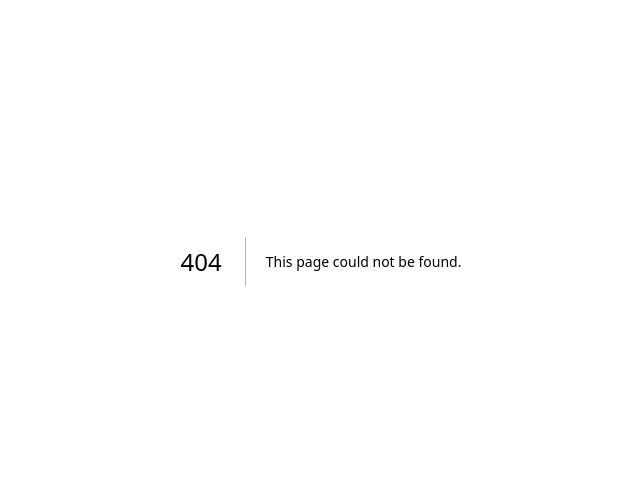
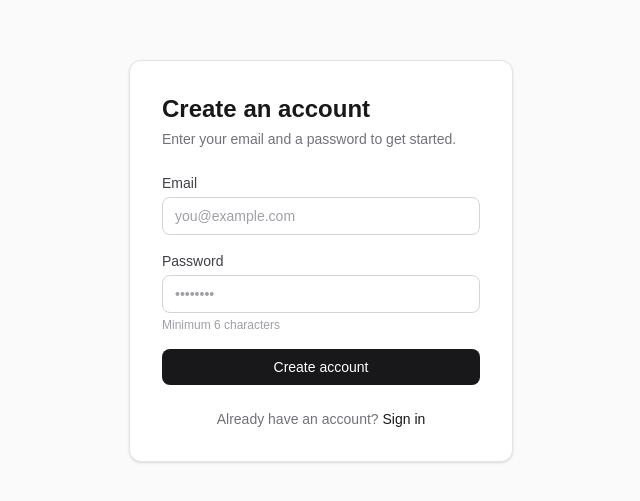
Before and after one commit to dwalmesbah/resumesnap, a Next.js app: page /signup in a window 1280 px wide. Before the commit this address had no page. Shown: the part 139-640 px from the top of the page, without its empty margins (319-959 px from the left). Built offline with nearby package versions, Linux system fonts and the light colour scheme; no server answers.

Commit message:
Add authentication - signup, login, logout, protected dashboard

```diff
--- /dev/null
+++ b/app/components/LogoutButton.js
@@ -0,0 +1,27 @@
+'use client'
+
+import { useState } from 'react'
+import { useRouter } from 'next/navigation'
+import { supabase } from '../lib/supabase'
+
+export default function LogoutButton() {
+  const router = useRouter()
+  const [loading, setLoading] = useState(false)
+
+  const handleLogout = async () => {
+    setLoading(true)
+    await supabase.auth.signOut()
+    document.cookie = 'sb-access-token=; path=/; expires=Thu, 01 Jan 1970 00:00:00 GMT'
+    router.push('/')
+  }
+
+  return (
+    <button
+      onClick={handleLogout}
+      disabled={loading}
+      className="rounded-lg border border-zinc-200 px-4 py-2 text-sm font-medium text-zinc-700 hover:bg-zinc-50 disabled:opacity-50 disabled:cursor-not-allowed transition-colors"
+    >
+      {loading ? 'Signing out...' : 'Sign out'}
+    </button>
+  )
+}
--- /dev/null
+++ b/app/dashboard/page.js
@@ -0,0 +1,18 @@
+import LogoutButton from '../components/LogoutButton'
+
+export default function DashboardPage() {
+  return (
+    <div className="min-h-screen bg-zinc-50">
+      <header className="border-b border-zinc-200 bg-white">
+        <div className="mx-auto max-w-5xl flex items-center justify-between px-6 py-4">
+          <span className="text-lg font-semibold text-zinc-900">Dashboard</span>
+          <LogoutButton />
+        </div>
+      </header>
+      <main className="mx-auto max-w-5xl px-6 py-12">
+        <h2 className="text-2xl font-semibold text-zinc-900 mb-2">Welcome back</h2>
+        <p className="text-zinc-500">You are signed in.</p>
+      </main>
+    </div>
+  )
+}
--- /dev/null
+++ b/app/login/page.js
@@ -0,0 +1,123 @@
+'use client'
+
+import { Suspense, useState } from 'react'
+import { useRouter, useSearchParams } from 'next/navigation'
+import Link from 'next/link'
+import { supabase } from '../lib/supabase'
+
+function LoginForm() {
+  const router = useRouter()
+  const searchParams = useSearchParams()
+  const success = searchParams.get('success')
+
+  const [email, setEmail] = useState('')
+  const [password, setPassword] = useState('')
+  const [error, setError] = useState('')
+  const [loading, setLoading] = useState(false)
+
+  const handleLogin = async (e) => {
+    e.preventDefault()
+    setError('')
+    setLoading(true)
+
+    const { data, error } = await supabase.auth.signInWithPassword({ email, password })
+
+    if (error) {
+      setError(error.message)
+      setLoading(false)
+      return
+    }
+
+    if (data.session) {
+      document.cookie = `sb-access-token=${data.session.access_token}; path=/; max-age=${data.session.expires_in}; SameSite=Lax`
+    }
+
+    router.push('/dashboard')
+  }
+
+  return (
+    <div className="min-h-screen flex items-center justify-center bg-zinc-50">
+      <div className="w-full max-w-sm bg-white rounded-xl border border-zinc-200 p-8 shadow-sm">
+        <h1 className="text-2xl font-semibold text-zinc-900 mb-1">Sign in</h1>
+        <p className="text-sm text-zinc-500 mb-6">
+          Enter your email and password to continue.
+        </p>
+
+        {success && (
+          <div className="mb-4 rounded-lg bg-green-50 border border-green-200 px-4 py-3 text-sm text-green-700">
+            Account created! Please sign in.
+          </div>
+        )}
+
+        {error && (
+          <div className="mb-4 rounded-lg bg-red-50 border border-red-200 px-4 py-3 text-sm text-red-700">
+            {error}
+          </div>
+        )}
+
+        <form onSubmit={handleLogin} className="space-y-4">
+          <div>
+            <label
+              className="block text-sm font-medium text-zinc-700 mb-1"
+              htmlFor="email"
+            >
+              Email
+            </label>
+            <input
+              id="email"
+              type="email"
+              required
+              autoComplete="email"
+              value={email}
+              onChange={(e) => setEmail(e.target.value)}
+              className="w-full rounded-lg border border-zinc-300 px-3 py-2 text-sm text-zinc-900 placeholder-zinc-400 focus:border-zinc-500 focus:outline-none focus:ring-2 focus:ring-zinc-200"
+              placeholder="you@example.com"
+            />
+          </div>
+
+          <div>
+            <label
+              className="block text-sm font-medium text-zinc-700 mb-1"
+              htmlFor="password"
+            >
+              Password
+            </label>
+            <input
+              id="password"
+              type="password"
+              required
+              autoComplete="current-password"
+              value={password}
+              onChange={(e) => setPassword(e.target.value)}
+              className="w-full rounded-lg border border-zinc-300 px-3 py-2 text-sm text-zinc-900 placeholder-zinc-400 focus:border-zinc-500 focus:outline-none focus:ring-2 focus:ring-zinc-200"
+              placeholder="••••••••"
+            />
+          </div>
+
+          <button
+            type="submit"
+            disabled={loading}
+            className="w-full rounded-lg bg-zinc-900 px-4 py-2 text-sm font-medium text-white hover:bg-zinc-700 disabled:opacity-50 disabled:cursor-not-allowed transition-colors"
+          >
+            {loading ? 'Signing in...' : 'Sign in'}
+          </button>
+        </form>
+
+        <p className="mt-6 text-center text-sm text-zinc-500">
+          Don&apos;t have an account?{' '}
+          <Link href="/signup" className="font-medium text-zinc-900 hover:underline">
+            Sign up
+          </Link>
+        </p>
+      </div>
+    </div>
+  )
+}
+
+export default function LoginPage() {
+  return (
+    <Suspense>
+      <LoginForm />
+    </Suspense>
+  )
+}
--- /dev/null
+++ b/app/signup/page.js
@@ -0,0 +1,105 @@
+'use client'
+
+import { useState } from 'react'
+import { useRouter } from 'next/navigation'
+import Link from 'next/link'
+import { supabase } from '../lib/supabase'
+
+export default function SignupPage() {
+  const router = useRouter()
+
+  const [email, setEmail] = useState('')
+  const [password, setPassword] = useState('')
+  const [error, setError] = useState('')
+  const [loading, setLoading] = useState(false)
+
+  const handleSignup = async (e) => {
+    e.preventDefault()
+    setError('')
+    setLoading(true)
+
+    const { error } = await supabase.auth.signUp({ email, password })
+
+    if (error) {
+      setError(error.message)
+      setLoading(false)
+      return
+    }
+
+    router.push('/login?success=true')
+  }
+
+  return (
+    <div className="min-h-screen flex items-center justify-center bg-zinc-50">
+      <div className="w-full max-w-sm bg-white rounded-xl border border-zinc-200 p-8 shadow-sm">
+        <h1 className="text-2xl font-semibold text-zinc-900 mb-1">Create an account</h1>
+        <p className="text-sm text-zinc-500 mb-6">
+          Enter your email and a password to get started.
+        </p>
+
+        {error && (
+          <div className="mb-4 rounded-lg bg-red-50 border border-red-200 px-4 py-3 text-sm text-red-700">
+            {error}
+          </div>
+        )}
+
+        <form onSubmit={handleSignup} className="space-y-4">
+          <div>
+            <label
+              className="block text-sm font-medium text-zinc-700 mb-1"
+              htmlFor="email"
+            >
+              Email
+            </label>
+            <input
+              id="email"
+              type="email"
+              required
+              autoComplete="email"
+              value={email}
+              onChange={(e) => setEmail(e.target.value)}
+              className="w-full rounded-lg border border-zinc-300 px-3 py-2 text-sm text-zinc-900 placeholder-zinc-400 focus:border-zinc-500 focus:outline-none focus:ring-2 focus:ring-zinc-200"
+              placeholder="you@example.com"
+            />
+          </div>
+
+          <div>
+            <label
+              className="block text-sm font-medium text-zinc-700 mb-1"
+              htmlFor="password"
+            >
+              Password
+            </label>
+            <input
+              id="password"
+              type="password"
+              required
+              minLength={6}
+              autoComplete="new-password"
+              value={password}
+              onChange={(e) => setPassword(e.target.value)}
+              className="w-full rounded-lg border border-zinc-300 px-3 py-2 text-sm text-zinc-900 placeholder-zinc-400 focus:border-zinc-500 focus:outline-none focus:ring-2 focus:ring-zinc-200"
+              placeholder="••••••••"
+            />
+            <p className="mt-1 text-xs text-zinc-400">Minimum 6 characters</p>
+          </div>
+
+          <button
+            type="submit"
+            disabled={loading}
+            className="w-full rounded-lg bg-zinc-900 px-4 py-2 text-sm font-medium text-white hover:bg-zinc-700 disabled:opacity-50 disabled:cursor-not-allowed transition-colors"
+          >
+            {loading ? 'Creating account...' : 'Create account'}
+          </button>
+        </form>
+
+        <p className="mt-6 text-center text-sm text-zinc-500">
+          Already have an account?{' '}
+          <Link href="/login" className="font-medium text-zinc-900 hover:underline">
+            Sign in
+          </Link>
+        </p>
+      </div>
+    </div>
+  )
+}
--- /dev/null
+++ b/proxy.js
@@ -0,0 +1,16 @@
+import { NextResponse } from 'next/server'
+
+export function proxy(request) {
+  const token = request.cookies.get('sb-access-token')
+
+  if (!token) {
+    const loginUrl = new URL('/login', request.url)
+    return NextResponse.redirect(loginUrl)
+  }
+
+  return NextResponse.next()
+}
+
+export const config = {
+  matcher: ['/dashboard/:path*'],
+}
```
